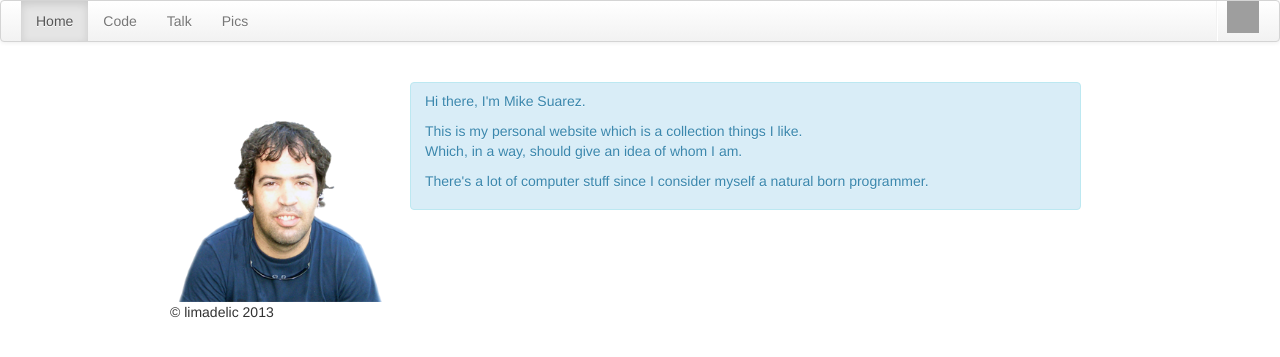
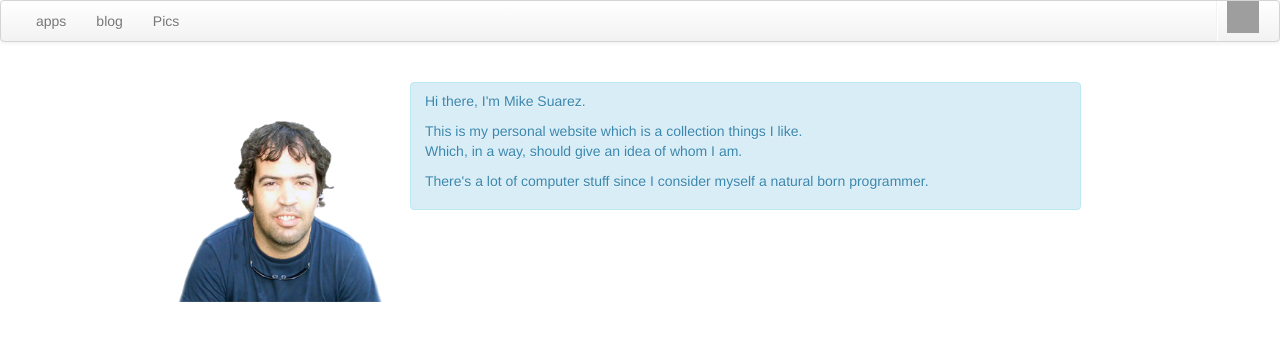
Before and after one commit to msuarz/msuarz.github.com, a Jekyll site: the page built from index.html, in a window 1280 px wide. Shown: the top 357 px of the page. Built offline with Jekyll 4.4.1, drawn with Linux system fonts in a browser that asks for light colours; grey boxes are pictures that could not be loaded.

Commit message:
mo tinkering with home

```diff
--- a/_includes/footer.html
+++ b/_includes/footer.html
@@ -1,3 +1,3 @@
-<p>
-    © limadelic 2013
-</p>
+<!--<p>-->
+    <!--© limadelic 2013-->
+<!--</p>-->
--- a/_includes/structure.html
+++ b/_includes/structure.html
@@ -9,7 +9,7 @@
 
 {% include top.html %}
 
-<div class="container">
+<div class="container muted">
 
     {{ inner_content }}
 
--- a/_includes/top.html
+++ b/_includes/top.html
@@ -3,16 +3,15 @@
         <div class="container">
             <div class="nav-collapse">
                 <ul class="nav">
-                    <li class="active"><a href="#">Home</a></li>
-                    <li><a href="code">Code</a></li>
-                    <li><a href="talk">Talk</a></li>
+                    <li><a href="apps">apps</a></li>
+                    <li><a href="http://msuarz.blogspot.com/">blog</a></li>
                     <li><a href="pics">Pics</a></li>
                 </ul>
                 <ul class="nav pull-right">
                     <li class="divider-vertical"></li>
                     <li>
-                        <img src="http://www.gravatar.com/avatar/d81623c49927f1335a4c9128d3d41857.png?s=32"
-                             alt="msuarz"/>
+                        <a style="padding: 0" href="#"><img src="http://www.gravatar.com/avatar/d81623c49927f1335a4c9128d3d41857.png?s=32"
+                             alt="home"/></a>
                     </li>
                 </ul>
             </div>
--- a/css/msuarz.css
+++ b/css/msuarz.css
@@ -1,3 +1,7 @@
-.body {
+body {
+    /*background: url("/img/background.gif") repeat;*/
+}
 
+.muted {
+    /*background-color: white;*/
 }
```
